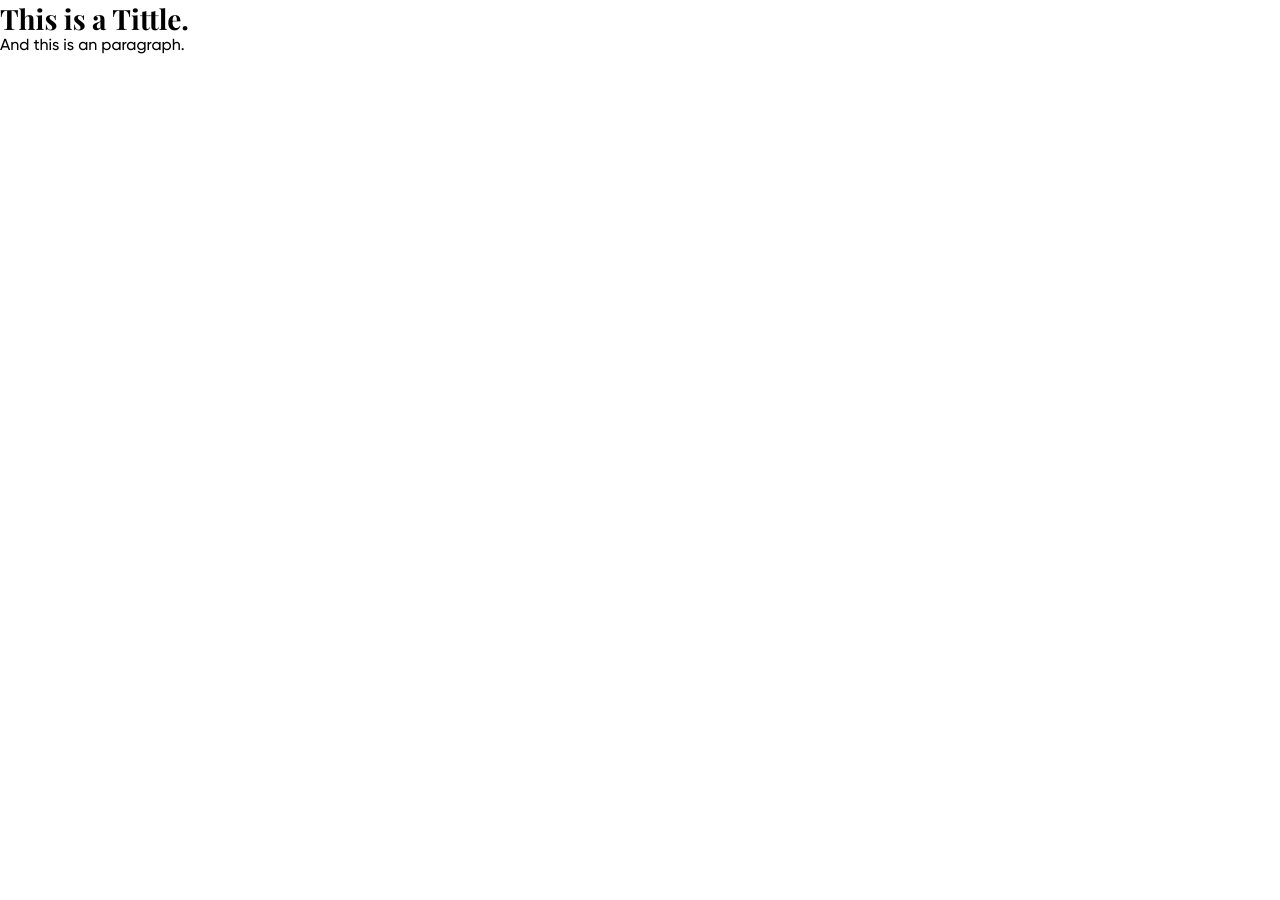
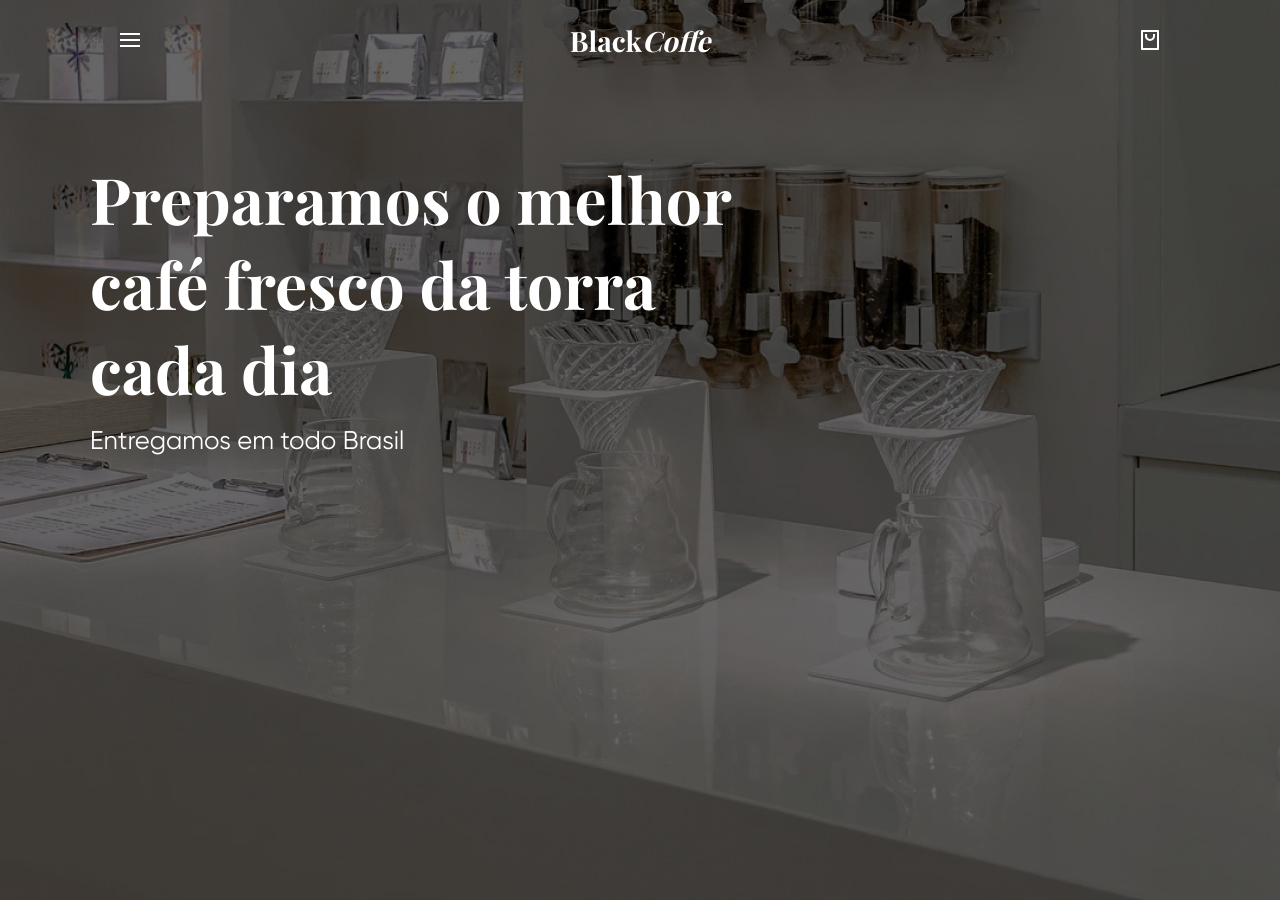
Before and after one commit to darlanpz/Mentorama-Coffe, a plain HTML site: page index.html in a window 1280 px wide. Before the commit the page ends 800 px from the top, so only its background shows below. Drawn offline with Linux system fonts and the light colour scheme.

Commit message:
Criação do Hero-Section

```diff
--- a/FontFace.css
+++ b/FontFace.css
@@ -1,12 +1,18 @@
 @font-face {
-    font-family: "Gilroy Bold";
-    src: url("./font-families/Gilroy-Bold.ttf");
+    font-family: "Gilroy Regular";
+    src: url("./font-families/Gilroy-Regular.ttf");
 }
 
 @font-face {
     font-family: "Gilroy Medium";
     src: url("./font-families/Gilroy-Medium.ttf");
 }
+
+@font-face {
+    font-family: "Gilroy Bold";
+    src: url("./font-families/Gilroy-Bold.ttf");
+}
+
 
 @font-face {
     font-family: "Playfair Display Regular";
--- a/Styles.css
+++ b/Styles.css
@@ -130,22 +130,63 @@ input {
     display: none;
 }
 
+
+/*NAVBAR*/
+.nav-container {
+    position: fixed;
+    top: 0;
+    left: 0;
+    width: 100%;
+}
 .header {
-    background: var(--black);
-
     display: flex;
     justify-content: space-between;
     align-items: center;
     width: 100%;
     max-width: 1100px;
     margin: 0 auto;
-    padding: 1rem 0;
+    padding: 1rem;
 }
 
 .header h1 {
     color: var(--white);
 }
 
-.main {
-    background: url(./assets/Images/);
+.header a {
+    display: flex;
+    height: 48px;
+    width: 48px;
+    align-items: center;
+    justify-content: center;
+    border-radius: 100%;
+    transition: 0.2s ease-out;
 }
+
+.header a:hover {
+    background: rgba(255, 255, 255, 0.2);
+}
+
+
+/*HERO SECTION*/
+.hero {
+    background: url(./assets/Images/Hero.jpg);
+    height: 900px;
+    padding-top: 9.75rem;
+}
+
+.hero-container {
+    display: flex;
+    flex-direction: column;
+    align-items: left;
+    justify-content: space-between;
+    color: var(--white);
+    width: 100%;
+    max-width: 1100px;
+    margin: 0 auto;
+}
+
+.hero-container h1 {
+    color: var(--white);
+    max-width: 704px;
+    padding-bottom: 1rem;
+}
--- a/index.html
+++ b/index.html
@@ -9,7 +9,32 @@
     <title>Mentorama Coffe</title>
 </head>
 <body>
-    <h1>This is a Tittle.</h1>
-    <p>And this is an paragraph.</p>
+    <header class="nav-container">
+        <nav class="header">
+            <a href="#">
+                <img src="./assets/Icons/Burger.svg">
+            </a>
+            <h1>Black<i>Coffe</i></h1>
+            <a href="#">
+                <img src="./assets/Icons/Bag.svg">
+            </a>
+        </nav>
+    </header>
+    <main class="hero">
+        <div class="hero-container">
+            <div class="paginator">
+                <div class="page-indicator active"></div>
+                <div class="page-indicator"></div>
+                <div class="page-indicator"></div>
+            </div>
+            <h1 class="headline-1">
+                Preparamos o melhor café fresco da torra cada dia
+            </h1>
+            <p class="subhead">
+                Entregamos em todo Brasil
+            </p>
+        </div>
+    </main>
+    <script src="./scripts.js"></script>
 </body>
 </html>
```
Also changed, not shown: assets/Images/Hero.jpg (added), font-families/Gilroy-Regular.ttf (added), scripts.js (added).
